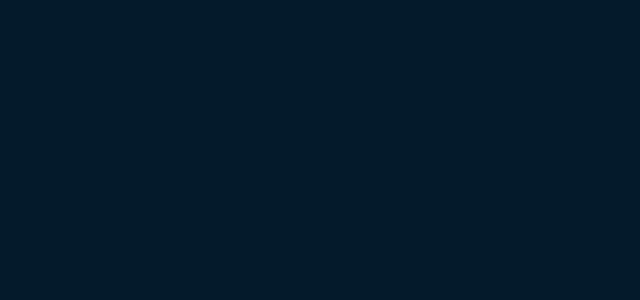
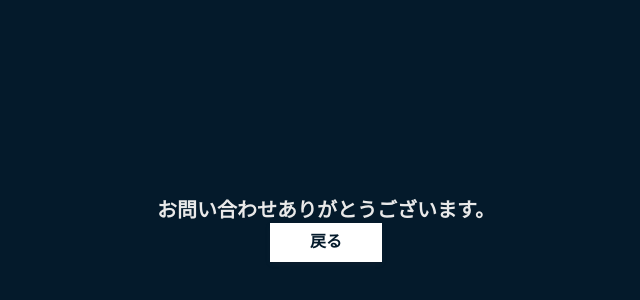
Before and after one commit to NinthAutumn/shoes-custom-landing, a Nuxt app: page /contact in a window 1280 px wide. Shown: the part 22-322 px from the top of the page, without its empty margins (314-954 px from the left). Built offline with nearby package versions, Linux system fonts and the light colour scheme.

Commit message:
contact page

```diff
--- a/components/Contact.vue
+++ b/components/Contact.vue
@@ -6,6 +6,7 @@
       class="contact-form"
       data-netlify-recaptcha="true"
       netlify
+      action="/contact"
       name="contactus"
       data-netlify="true"
     >
--- a/pages/contact.vue
+++ b/pages/contact.vue
@@ -1,8 +1,36 @@
-<template></template>
+<template>
+  <div class="contact-page">
+    <div class="us-container">
+      <h1>お問い合わせありがとうございます。</h1>
+      <button
+        class="button button--normal button--primary"
+        @click="$router.push('/')"
+      >
+        戻る
+      </button>
+    </div>
+  </div>
+</template>
 
 <script>
 export default {}
 </script>
 
-<style lang="scss">
+<style>
+.contact-page {
+  width: 100%;
+  display: flex;
+  justify-content: center;
+}
+.us-container {
+  /* width: 20rem; */
+  display: flex;
+  justify-content: center;
+  flex-direction: column;
+  align-items: center;
+  height: 50rem;
+}
+.us-container button {
+  align-self: center !important;
+}
 </style>
```
